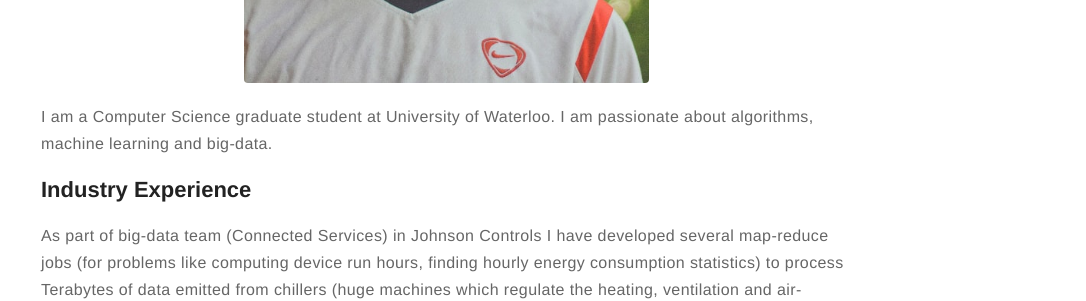
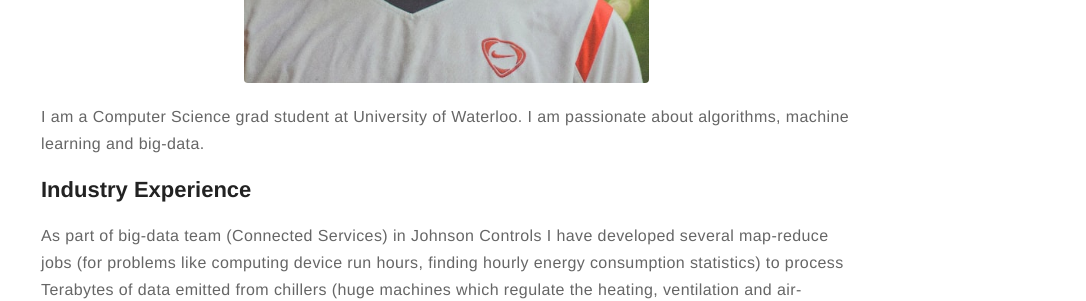
Before and after one commit to dishant-mittal/dishant-mittal.github.io, a Jekyll site: the page built from about.md, in a window 1280 px wide. Shown: the part 507-808 px from the top of the page, without its empty margins (194-1280 px from the left). Built offline with Jekyll 4.4.1, drawn with Linux system fonts in a browser that asks for light colours.

```diff
--- a/about.md
+++ b/about.md
@@ -4,7 +4,7 @@
 ---
 ![Profile Image]({{ site.url }}/{{ site.picture }})
 
-<p>I am a Computer Science graduate student at University of Waterloo. I am passionate about algorithms, machine learning and big-data.</p>
+<p>I am a Computer Science grad student at University of Waterloo. I am passionate about algorithms, machine learning and big-data.</p>
 
 <h2>Industry Experience</h2>
 <p>As part of big-data team (Connected Services) in Johnson Controls I have developed several map-reduce jobs (for problems like computing device run hours, finding hourly energy consumption statistics) to process Terabytes of data emitted from chillers (huge machines which regulate the heating, ventilation and air-conditioning in buildings). Also, I have collaborated with the team at Milwaukee to create a subset of the back-end of Johnson Controls' flagship product called Metasys. In 2016, I won the runner's up award at Johnson Control's technical fest for prototyping an idea which aimed at predicting faults in chiller operation, this consequently led to filing a US patent application (<a href="https://photos.app.goo.gl/btoSNNjzXyCrjLyA3">Gallery</a>)</p>
```
Also changed, not shown: 10 other files.
